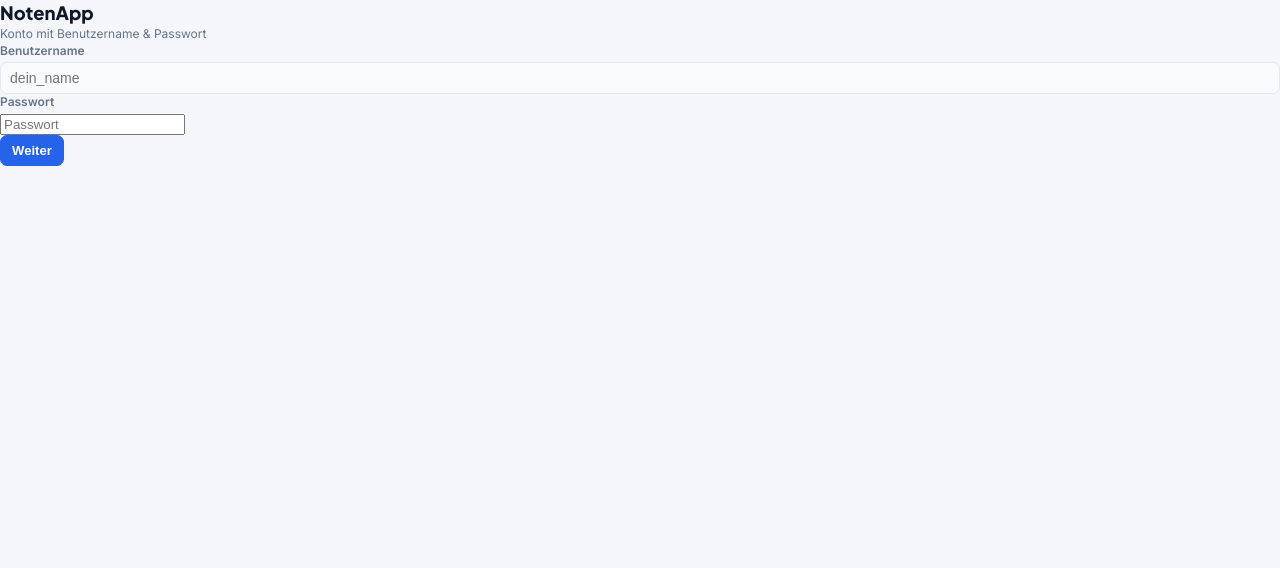
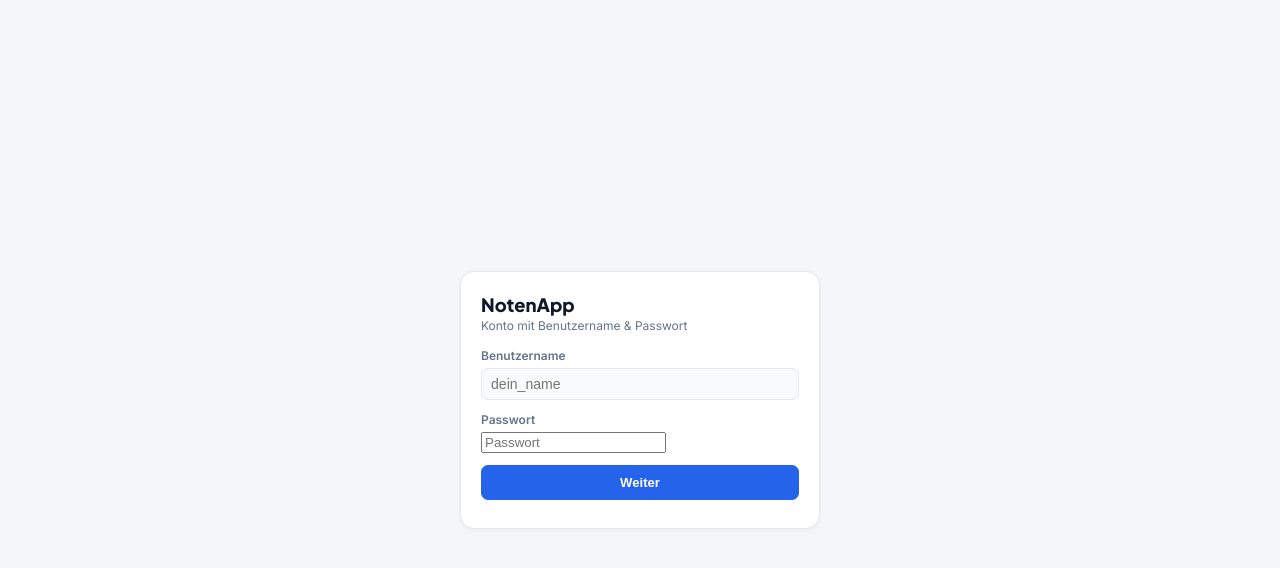
Before and after one commit to azorou/notentools, a plain HTML site: page index.html in a window 1280 px wide. Drawn offline with nearby package versions, Linux system fonts and the light colour scheme.

Commit message:
Add styles for authentication screen and card

```diff
--- a/styles.css
+++ b/styles.css
@@ -514,3 +514,35 @@ td.seq-cell { text-align: left; font-family: ui-monospace, monospace; font-size:
     cursor: pointer;
 }
 .nav-btn.active { color: var(--primary); }
+
+.auth-screen {
+    min-height: 100dvh;
+    display: flex;
+    align-items: center;
+    justify-content: center;
+    padding: 16px;
+    background: var(--bg);
+}
+
+.auth-card {
+    width: 100%;
+    max-width: 360px;
+    background: var(--surface);
+    border: 1px solid var(--border);
+    border-radius: 14px;
+    padding: 20px;
+    box-shadow: var(--shadow);
+}
+
+.auth-header {
+    margin-bottom: 14px;
+}
+
+.auth-field {
+    margin-bottom: 12px;
+}
+
+.auth-submit {
+    width: 100%;
+    padding: 9px 12px;
+}
```
